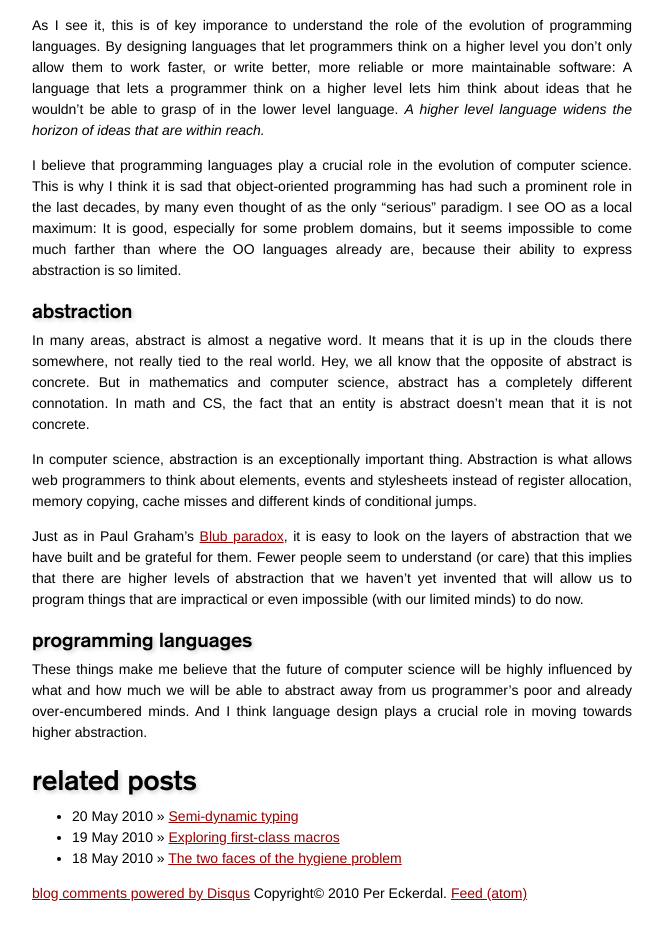
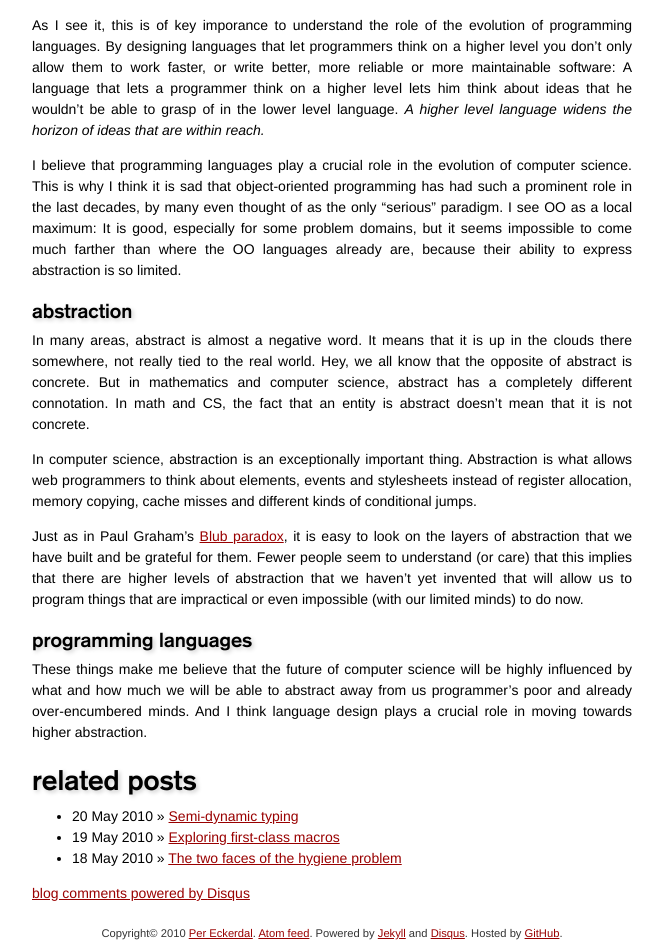
Before and after one commit to per-gron/pereckerdal.github.com, a Jekyll site: the page built from _posts/2010-05-21-abstraction-and-the-evolution-of-computer-science.markdown, in a window 1280 px wide. Shown: the part 626-1578 px from the top of the page, without its empty margins (308-971 px from the left). Built offline with Jekyll 4.4.1, drawn with Linux system fonts in a browser that asks for light colours; Markdown is read by kramdown in place of the engine named in the settings; comment, search, counter and statistics services are not loaded; before the commit the page ends 1530 px from its top, so only the background shows below that.

Commit message:
Enhanced footer layout

```diff
--- a/_layouts/default.html
+++ b/_layouts/default.html
@@ -14,8 +14,12 @@ blog feed" href="/atom.xml" />
 
 {{ content }}
 
-<xodiv class="footer_block">
-  Copyright&copy; 2010 Per Eckerdal. <a href="/atom.xml">Feed (atom)</a>
+<div class="footer_block">
+  Copyright&copy; 2010 <a href="http://github.com/pereckerdal">Per Eckerdal</a>.
+  <a href="/atom.xml">Atom feed</a>.
+  Powered by <a href="http://github.com/mojombo/jekyll">Jekyll</a>
+  and <a href="http://disqus.com/">Disqus</a>.
+  Hosted by <a href="http://github.com">GitHub</a>.
 </div>
 
 
--- a/stylesheets/main.css
+++ b/stylesheets/main.css
@@ -92,6 +92,13 @@ a:hover { color: #000000; }
 .post_list .post a .posted { font-style: italic; }
 .post_list .post a:hover .title { color: #990000; }
 .post_list .post:nth-child(even) a { background-color: #f4f4f4; }
+.footer_block {
+  margin-top: 1em;
+  padding: 0.7em;
+  font-size: 0.8em;
+  text-align: center;
+  color: #333333;
+}
 .highlight {
   background: #f4f4f4;
   padding: 0.7em;
```
Also changed, not shown: stylesheets/main.less (+14 -0 lines).
